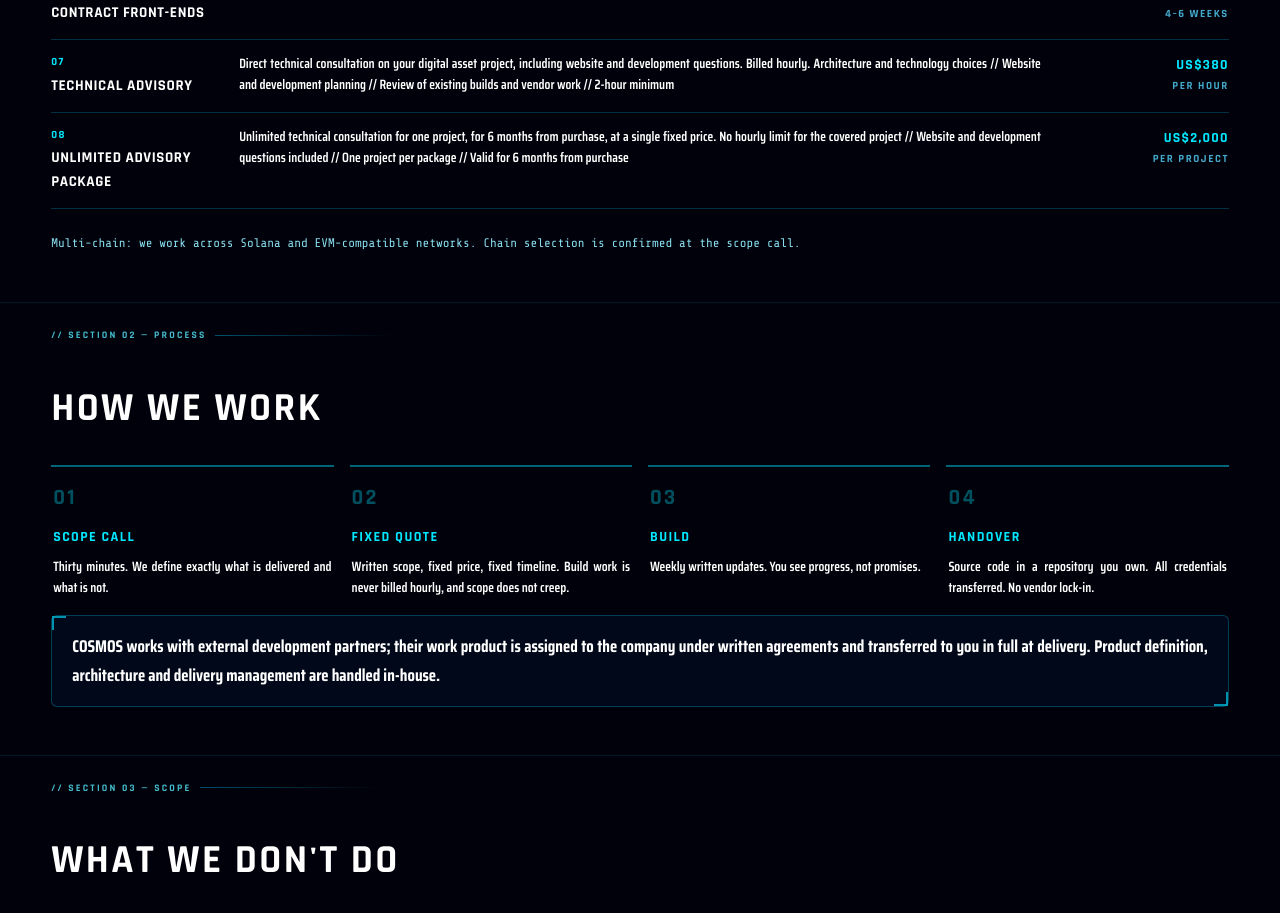
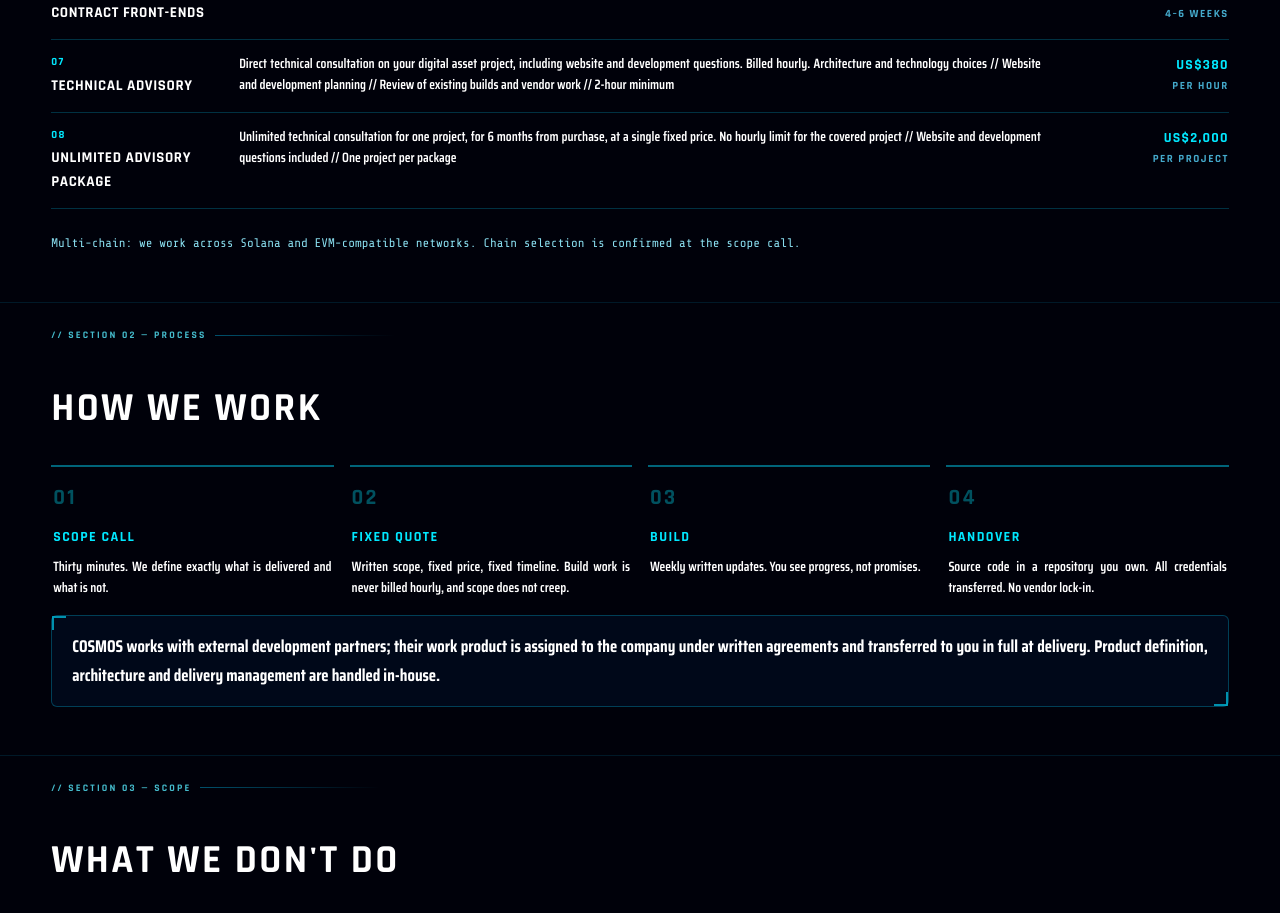
Before and after one commit to cosmosledgerlabs/cosmosledgerlabs-website, a Next.js app: page /services in a window 1280 px wide. Shown: the part 1165-2078 px from the top of the page. Built offline with nearby package versions, Linux system fonts and the light colour scheme; no server answers.

Commit message:
Remove validity period from services items
Removed the item stating 'Valid for 6 months from purchase' from the services list.

```diff
--- a/pages/services.js
+++ b/pages/services.js
@@ -132,7 +132,6 @@ const SERVICES = [
       { en: 'No hourly limit for the covered project', zh: '所涵蓋專案不限時數' },
       { en: 'Website and development questions included', zh: '包含網站與開發相關問題' },
       { en: 'One project per package', zh: '每個套餐限一個專案' },
-      { en: 'Valid for 6 months from purchase', zh: '自購買日起 6 個月內有效' },
     ],
     price: 'US$2,000',
     fixed: true,
```
